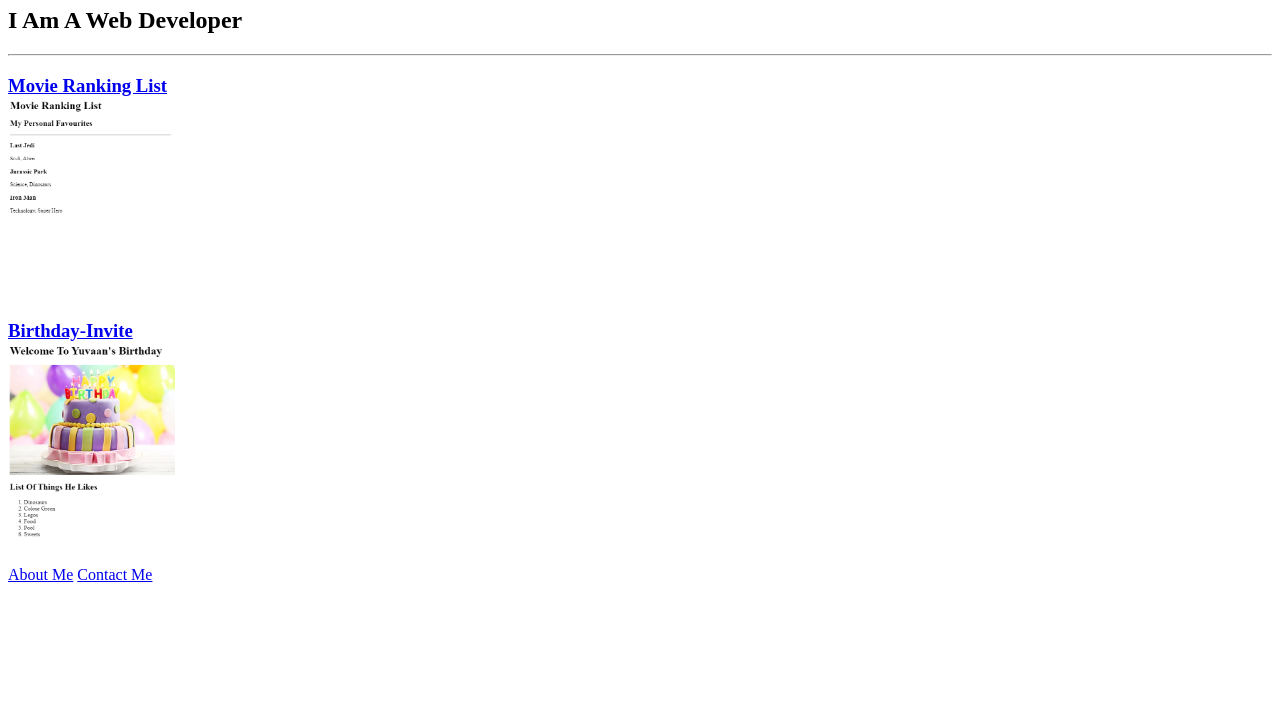
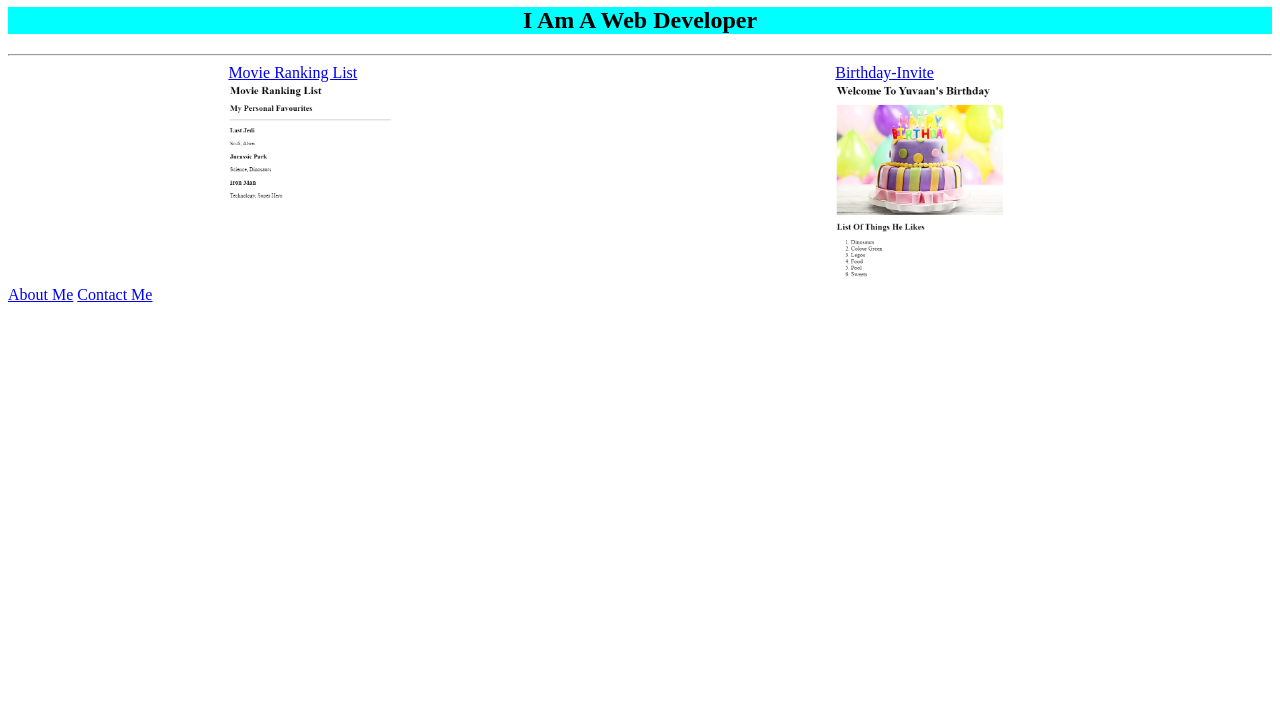
Before and after one commit to yuvaan22/Html.webs, a plain HTML site: page index.html in a window 1280 px wide. Shown: the part 73-800 px from the top of the page. Drawn offline with Linux system fonts and the light colour scheme.

Commit message:
index.html

```diff
--- a/index.html
+++ b/index.html
@@ -1,17 +1,13 @@
 <!-- TODO 1: Create the HTML Boilerplate -->
 <!DOCTYPE html>
-<Bun>
-    <Chesee>
-            <Onion>
-                <Pattice/>
-                <lettuce/>
-            </Onion>
-     </Chesee>
-</Bun>
+<html lang="en">
     <!-- TODO 2: Add Your previous projects' HTML into the public folder -->
-
+    <head>
+        <meta charset="UTF-8">
+        <link rel="stylesheet" href="./Style.css" />
+    </head>
     <!-- TODO 3: Take screenshots of your project previews and add the images to the images folder -->
-
+    <Body>
         <!-- TODO 4: Add titles/subtitles etc. -->
         <h1>
             Yuvaan Arora's Portfoilio
@@ -20,19 +16,22 @@
             I Am A Web Developer
         </h2>
         <hr>
-<h3>
+        <div class="box">
+            <div>
             <a href="./public/movie-ranking.html">Movie Ranking List</a><br>
             <img src="./assets/images/Screenshot 2024-04-13 161621.png" height="200" alt="">
-</h3>
+            </div>
         <!-- TODO 5: Add a link to the project pages -->
-<h3>
+            <div>
             <a href="./public/birthday-invite.html">Birthday-Invite</a><br>
             <img src="./assets/images/Screenshot 2024-04-13 163256.png" height="200" alt="">
-</h3>
+            </div>
+        </div>
 
         <!-- TODO 6: Add images to show the project previews
         HINT for TODO 6: You can use the height attribute set to 200 to make the image smaller:
         https://developer.mozilla.org/en-US/docs/Web/HTML/Element/img#attr-height -->
         <a href="./public/about.html">About Me</a>
         <a href="./public/contact.html">Contact Me</a>
-<!-- TODO 7: Add the Contact Me and About Me page links -->
+    </Body>
+    <!-- TODO 7: Add the Contact Me and About Me page links --></html>
```
Lines whose indentation alone changed are shown as unchanged.
